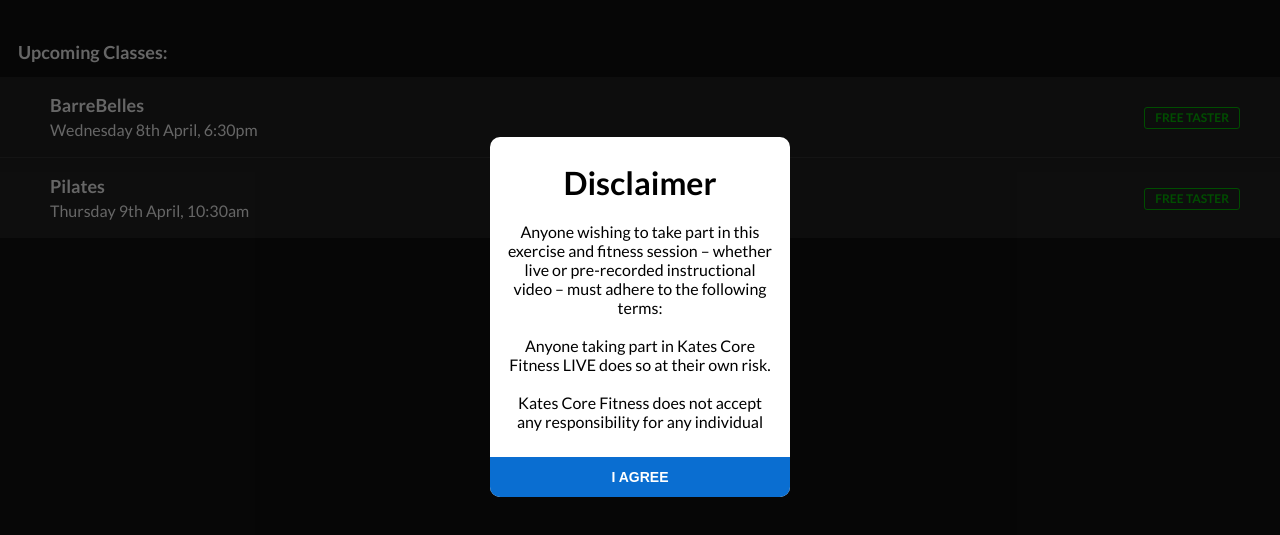
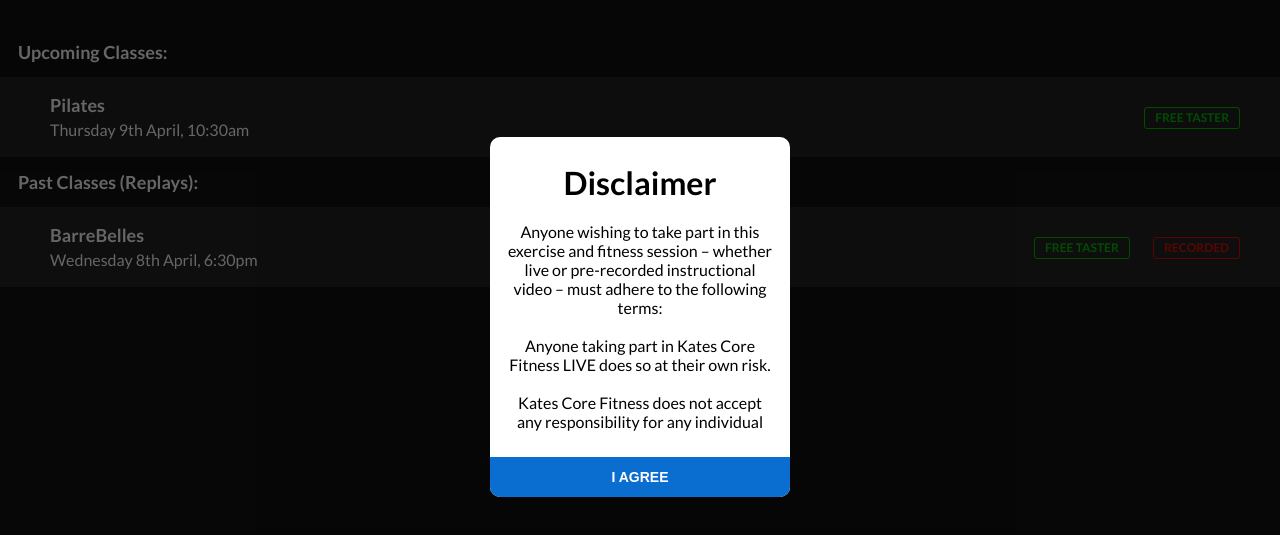
Before and after one commit to joewill01/Kates-Core-Fitness-Live-Tasters, a plain HTML site: page index.html in a window 1280 px wide. Shown: the part 83-618 px from the top of the page. Drawn offline with Linux system fonts and the light colour scheme.

Commit message:
Update index.html

```diff
--- a/index.html
+++ b/index.html
@@ -24,16 +24,6 @@
             <div class="text">
                 <h1>Upcoming Classes:</h1>
             </div>
-            <div class="class" onclick="goToClass('2')">
-                <h1>BarreBelles</h1>
-                <p>Wednesday 8th April, 6:30pm</p>
-
-                <div class="text-box-holder">
-                    <h2 class="text-box green">FREE TASTER</h2>
-                </div>
-            </div>
-
-            <span class="horizontal-line"></span>
 
             <div class="class" onclick="goToClass('3')">
                 <h1>Pilates</h1>
@@ -43,21 +33,20 @@
                     <h2 class="text-box green">FREE TASTER</h2>
                 </div>
             </div>
-            <!--
             <div class="text">
                 <h1>Past Classes (Replays):</h1>
             </div>
 
-            <div class="class" onclick="goToClass('1')">
-                <h1>Pilates</h1>
-                <p>Tuesday 7th April, 10:30am</p>
+
+            <div class="class" onclick="goToClass('2')">
+                <h1>BarreBelles</h1>
+                <p>Wednesday 8th April, 6:30pm</p>
 
                 <div class="text-box-holder">
                     <h2 class="text-box green">FREE TASTER</h2>
                     <h2 class="text-box red">RECORDED</h2>
                 </div>
             </div>
-            -->
         </div>
         <div class="class-pages">
 
```
